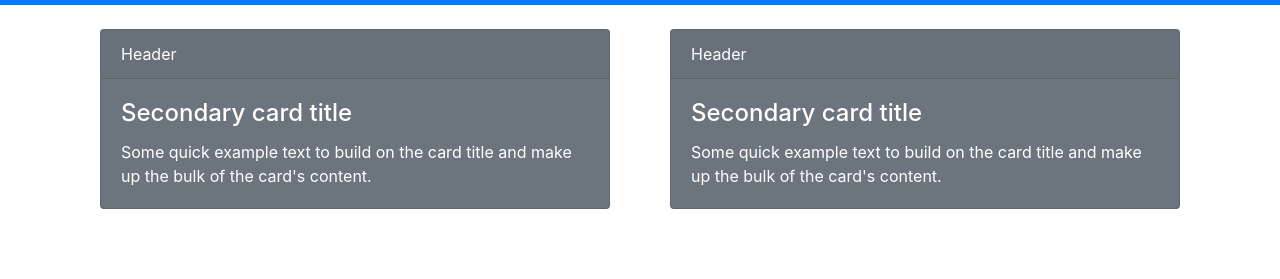
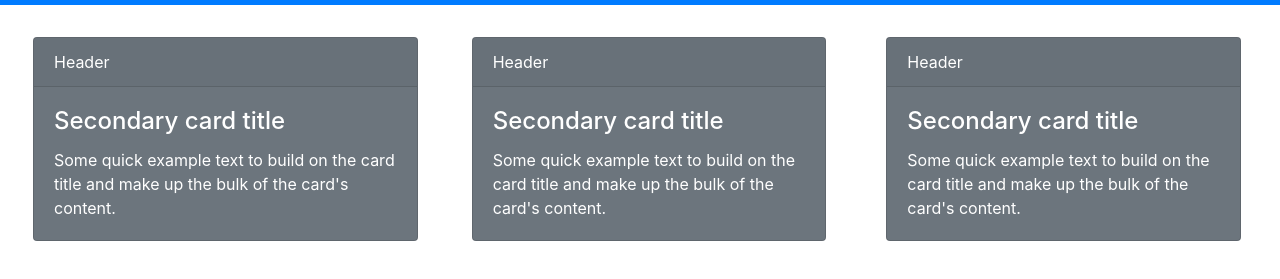
Before and after one commit to finnsnap/RoboticsWebserver, a website: page public/robotinfo.html in a window 1280 px wide. Shown: the part 51-330 px from the top of the page. Drawn offline with nearby package versions, Linux system fonts and the light colour scheme; no server answers.

Commit message:
Updated for multiple esp32s

```diff
--- a/public/robotinfo.html
+++ b/public/robotinfo.html
@@ -27,10 +27,19 @@
       </div>
     </nav>
 
-    <div class="container">
-      <div class="row">
+    <div class="row px-4 py-2">
 
-        <div class="col">
+      <div class="col p-4">
+          <div class="card text-white bg-secondary">
+            <div class="card-header">Header</div>
+            <div class="card-body">
+              <h4 class="card-title">Secondary card title</h4>
+              <p class="card-text">Some quick example text to build on the card title and make up the bulk of the card's content.</p>
+            </div>
+          </div>
+      </div>
+
+      <div class="col p4">
         <div class="container py-4">
           <div class="card text-white bg-secondary p-0">
             <div class="card-header">Header</div>
@@ -41,8 +50,7 @@
           </div>
         </div>
       </div>
-
-        <div class="col">
+<div class="col p4">
         <div class="container py-4">
           <div class="card text-white bg-secondary p-0">
             <div class="card-header">Header</div>
@@ -53,7 +61,6 @@
           </div>
         </div>
       </div>
-
   </div>
 
     <script src="/js/jquery.min.js"></script>
--- a/webserver.js
+++ b/webserver.js
@@ -79,7 +79,7 @@ esp32mqtt.on('message', function (topic, message) {
     // Sample command: mosquitto_pub -h localhost -t esp32/output -m "{\"robotNumber\":\"1\",\"batteryLevel\":\"33\",\"contollerStatus\":\"Connected\",\"tackleStatus\":\"tackled\"}"
 
     //console.log("\nOld packet: " + JSON.stringify(packet));
-    //console.log("New data: " + JSON.stringify(data));
+    console.log("New data: " + JSON.stringify(data));
 
     if(packet.hasOwnProperty(data.robotNumber)){
       var key = data.robotNumber;
```
Lines whose indentation alone changed are shown as unchanged.
